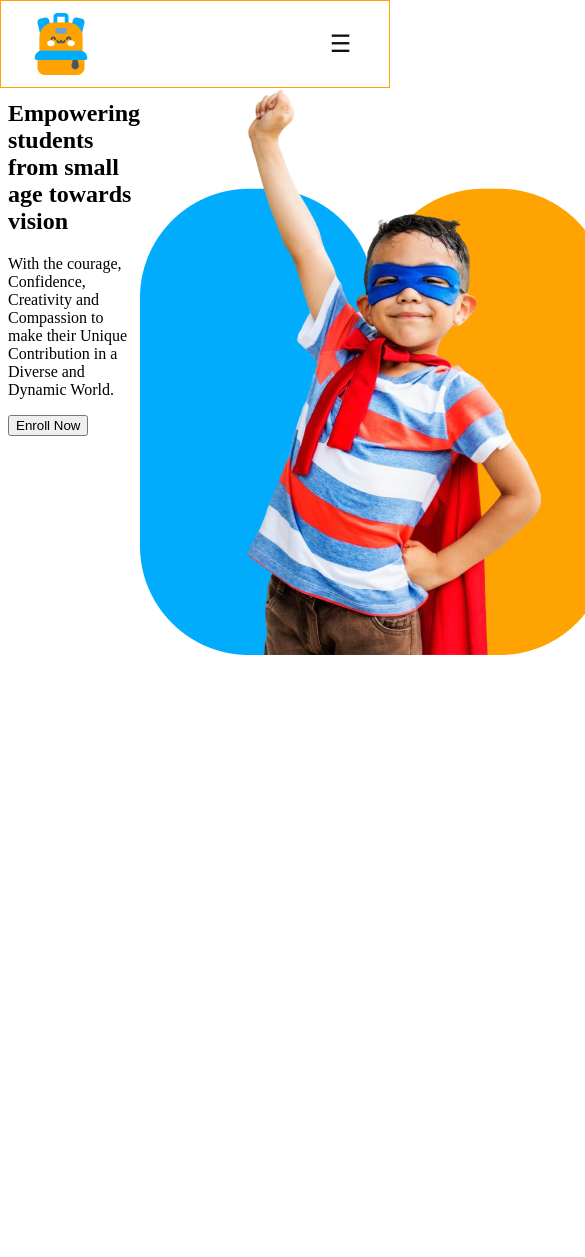
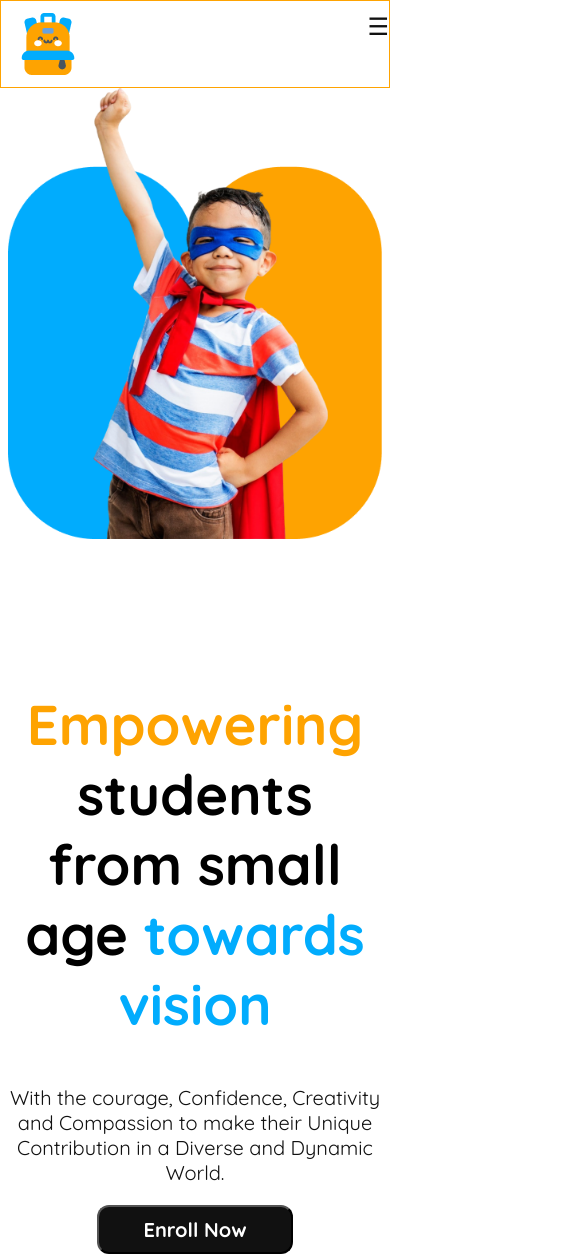
Before and after one commit to Alavi07/Assignment-2, a plain HTML site: page index.html in a window 390 px wide. Shown: the top 1257 px of the page, 585 px wide, since content can reach past the window. Before the commit the page ends 844 px from the top, so only its background shows below. Drawn offline with Linux system fonts and the light colour scheme.

Commit message:
added banner and made it responsive

```diff
--- a/index.html
+++ b/index.html
@@ -7,7 +7,7 @@
     <link rel="stylesheet" href="styles/styles.css">
 </head>
 <body>
-    <header class="max-width margin">
+    <header class="margin">
         <section>
             <nav class="nav-bar flex">
                     <div class="nav-title flex">
@@ -29,14 +29,18 @@
             </nav>
         </section>
     </header>
-    <main class="max-width margin">
+    <main class="margin">
         <section class="banner-section">
-            <img src="assets/hero-kids.png" alt="">
-            <div>
-                <h1>Empowering
-                    students from small age towards vision</h1>
-                <p>With the courage, Confidence, Creativity and Compassion to make their Unique Contribution in a Diverse and Dynamic World.</p>
-                <button>Enroll Now</button>
+            <div class="banner">
+                <div class="banner-img">
+                    <img src="assets/hero-kids.png" alt="">
+                </div>
+                <div class="banner-parent">
+                    <h1 class="banner-title"><span class="empowering">Empowering</span>
+                        students from small age <span class="towards">towards vision</span></h1>
+                    <p class="banner-description">With the courage, Confidence, Creativity and Compassion to make their Unique Contribution in a Diverse and Dynamic World.</p>
+                    <button class="banner-btn">Enroll Now</button>
+                </div>
             </div>
         </section>
     </main>
--- a/styles/styles.css
+++ b/styles/styles.css
@@ -7,15 +7,12 @@ li{
     list-style: none;
 }
 .margin{
-    margin: auto;
-}
-.max-width{
+    margin: 0px auto;
     max-width: 1440px;
 }
 .nav-bar{
-    justify-content: space-around;
+    justify-content: space-between;
     padding: 20px 0px;
-    align-items: center;
 }
 .nav-ul{
     gap: 32px;
@@ -69,18 +66,50 @@ li{
 .mob-btn{
     display: none;
 }
-.banner-section{
+.banner{
     display: flex;
     flex-direction: row-reverse;
-    justify-content: space-around;
-    justify-items: center;
+    justify-content: space-between;
+}
+.banner-parent{
+    width: 550px;
+    margin-top: 100px;
+}
+.empowering{
+    color: rgb(254, 163, 1);
+}
+.towards{
+    color: rgb(1, 172, 253);
+}
+.banner-img img{
+    width: 100%;
+}
+.banner-title{
+    font-family: Quicksand;
+    font-size: 3.5rem;
+    font-weight: 700;
+}
+.banner-description{
+    color: rgb(17, 17, 17);
+    font-family: Quicksand;
+    font-size: 1.25rem;
+    font-weight: 400;
+}
+.banner-btn{
+    border-radius: 12px;
+    background: rgb(17, 17, 17);
+    color: rgb(255, 255, 255);
+    font-family: Quicksand;
+    font-size: 20px;
+    font-weight: 700;
+    padding: 10px 44px;
 }
 @media screen and (max-width: 576px){
     .nav-ul, .nav-btn,.nav-header{
         display: none;
     }
     .nav-title{
-        margin-left: -46px;
+        margin-left: 0px;
     }
     .nav-bar{
         border: 0.5px solid rgb(254, 163, 1);
@@ -97,7 +126,14 @@ li{
         font-size: 24px;
         color: rgb(17, 17, 17);
         cursor: pointer;
-        margin-right: -24px;
+        margin-right: 0px;
         padding: 0px;
     }
+    .banner{
+        flex-direction: column;
+    }
+    .banner-parent{
+        width: 100%;
+        text-align: center;
+    }
 }
```
